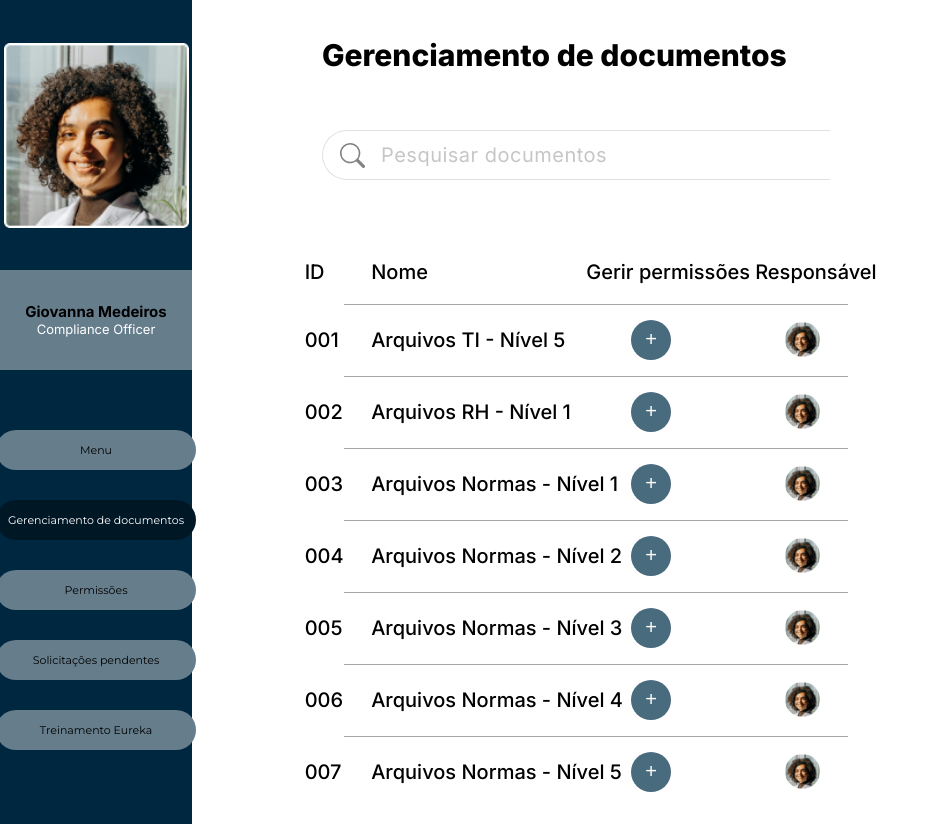
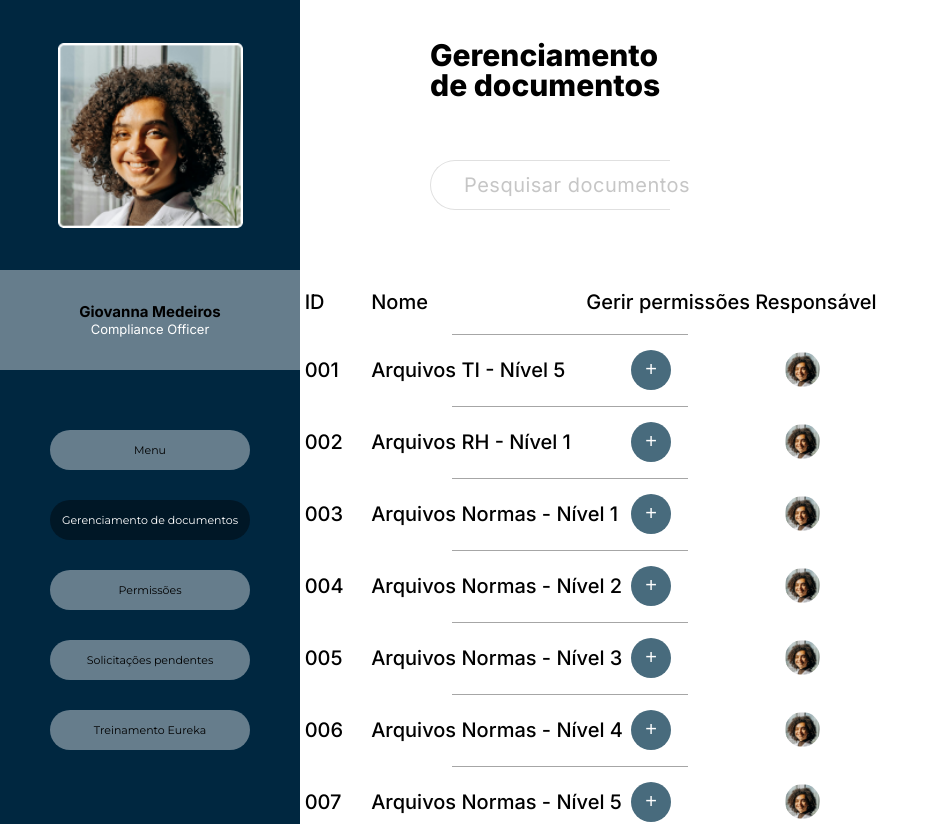
Before and after one commit to kenzotanaka17/Challenge-TalkOn, a React (Vite) app in the folder TalkOn/: page /requests in a window 1280 px wide. Shown: the top 824 px of the page, without its empty margins (0-939 px from the left). Built offline with nearby package versions, Linux system fonts and the light colour scheme.

Commit message:
style: Ajustando espaçamentos

```diff
--- a/TalkOn/src/components/sideBar/sideBar.module.css
+++ b/TalkOn/src/components/sideBar/sideBar.module.css
@@ -11,7 +11,7 @@ html {
 }
 
 .leftBar {
-    width: 15%;
+    width: auto;
     height: 100%;
     background-color: #002740;
 }
@@ -62,4 +62,5 @@ html {
     justify-content: center;
     align-items: center;
     gap: 3rem;
+    width: 30rem;
 }
--- a/TalkOn/src/pages/docs-management/docs-management.module.css
+++ b/TalkOn/src/pages/docs-management/docs-management.module.css
@@ -20,7 +20,7 @@ html {
 .documents {
     /* border: 1px solid black; */
     padding: 4rem 13rem;
-    width: 60%;
+    width: 110rem;
 }
 
 .documents h1 {
@@ -137,3 +137,15 @@ html {
     justify-content: center;
     font-size: 1.5rem;
 }
+
+@media (max-width: 1440px) {
+    .selectedDocument {
+        text-align: center;
+    }
+}
+
+@media (max-width: 1360px) {
+    .documents {
+        max-width: 50rem;
+    }
+}
--- a/TalkOn/src/pages/login/index.tsx
+++ b/TalkOn/src/pages/login/index.tsx
@@ -12,7 +12,7 @@ export function Login() {
 
   function onHandleLogin(e: FormEvent) {
     e.preventDefault();
-    if(email == 'giovanna.medeiros@eurofarma.com' && password == '123') {
+    if(email == 'teste' && password == '123') {
       navigate("/docs-management", {replace: true})
     }  else alert("Dados incorretos")
   }
```
